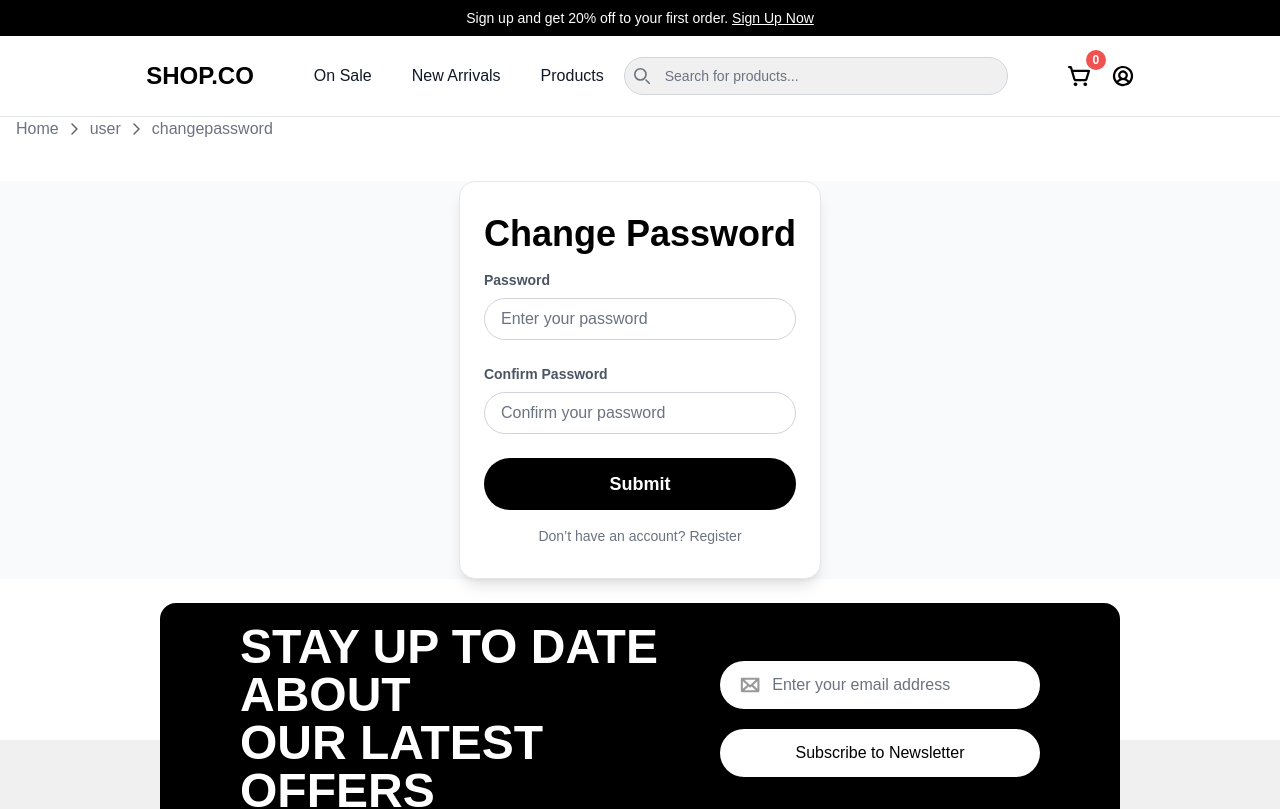
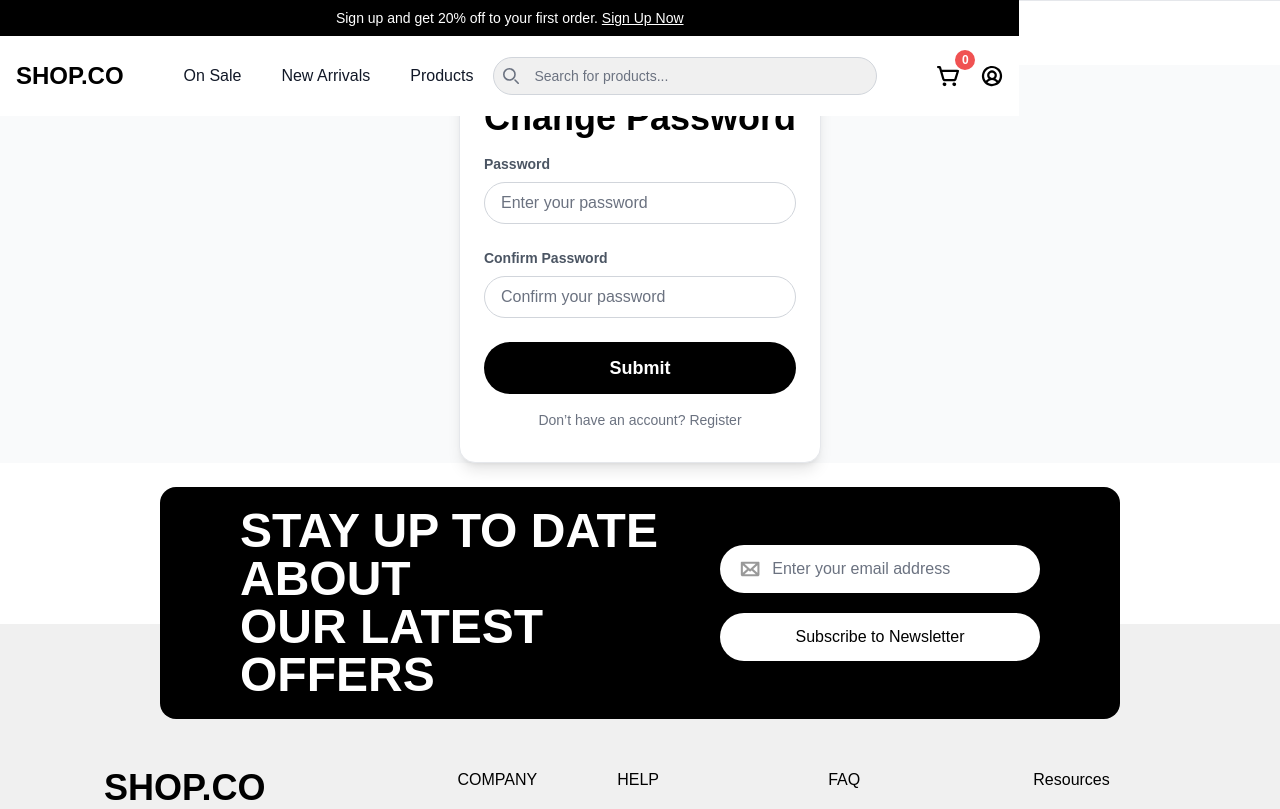
Before and after one commit to shaheem728/AiBot, a Next.js app: page /user/changepassword in a window 1280 px wide. Shown: the top 809 px of the page. Built offline with nearby package versions, Linux system fonts and the light colour scheme.

Commit message:
Update Header.tsx

```diff
--- a/src/components/Header.tsx
+++ b/src/components/Header.tsx
@@ -50,7 +50,7 @@ const Header = () => {
     }
   }
   return (
-    <>
+    <header className="fixed top-0">
       {user==false && (
         <div
           id="signup-reminder"
@@ -261,7 +261,7 @@ const Header = () => {
           </div>
         </div>
       </nav>
-    </>
+    </header>
   );
 };
 export default dynamic(() => Promise.resolve(Header), { ssr: false });
```
